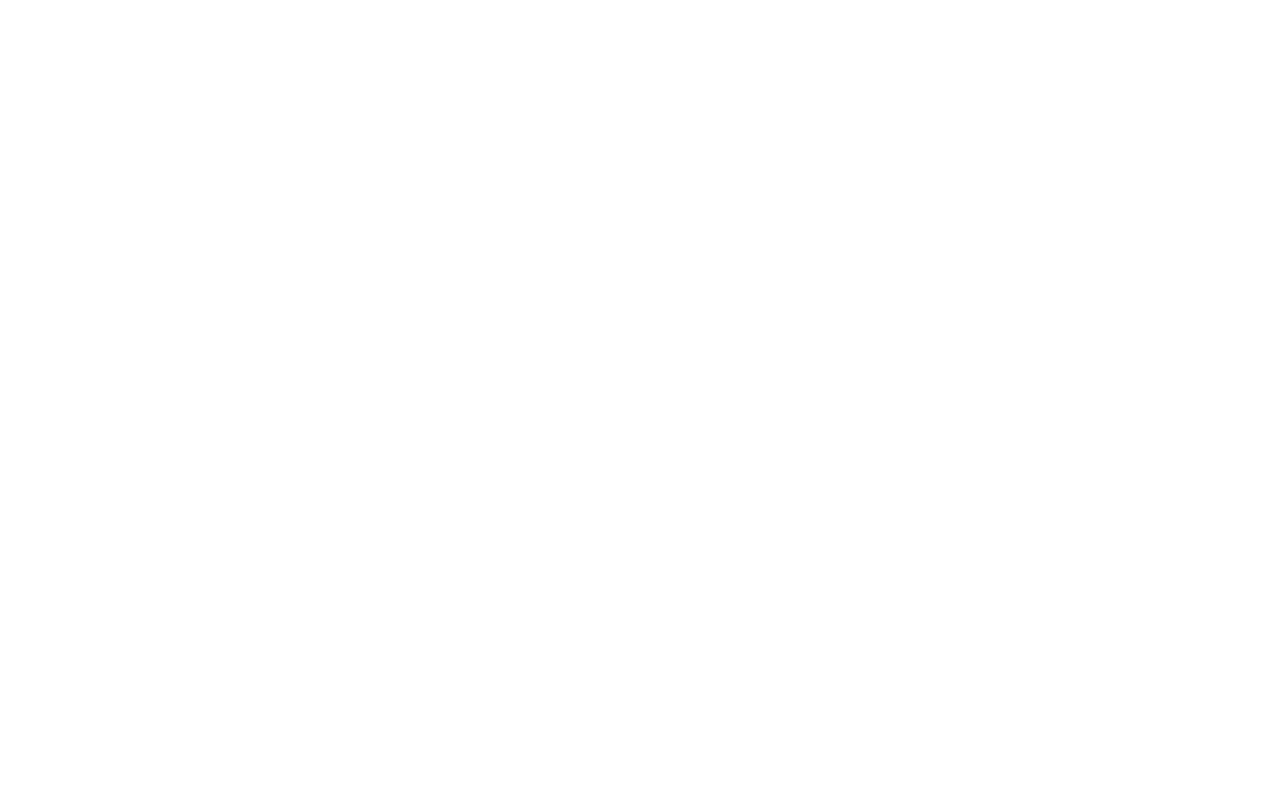
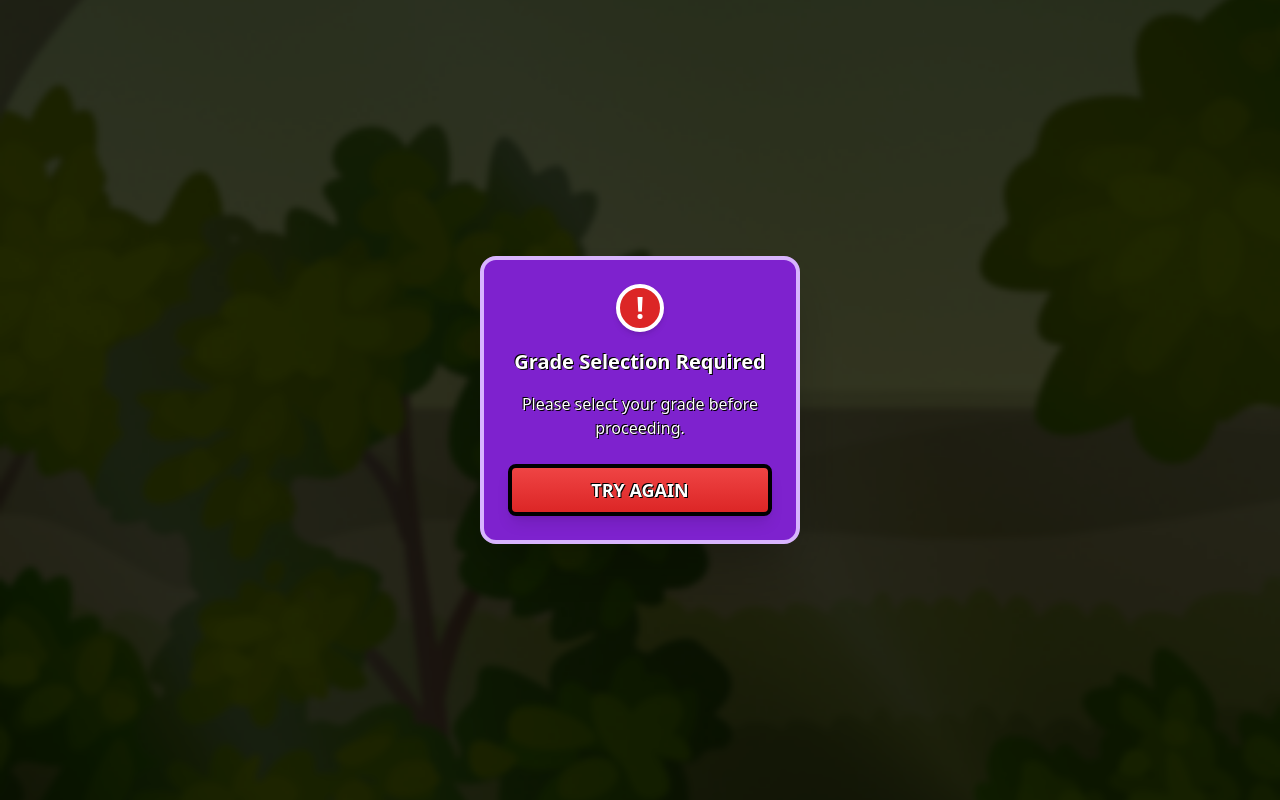
Before and after one commit to Sanduni4822/Gamification-Quiz-Web-site, a React (Vite) app: page /grade-selection in a window 1280 px wide. Before the commit this address had no page. Built offline with nearby package versions, Linux system fonts and the light colour scheme.

Commit message:
Created the GradeSelectionModel

```diff
--- a/src/App.jsx
+++ b/src/App.jsx
@@ -1,14 +1,15 @@
 import { BrowserRouter as Router, Routes, Route } from "react-router-dom";
 import Layout from "./components/Layout/Layout";
-import LoginPage from "./pages/LoginPage/LoginPage"; // Import the Login Page component
+import LoginPage from "./pages/LoginPage/LoginPage";
+import GradeSelectionPage from "./pages/GradeSelection/GradeSelectionPage";
 
 export default function App() {
   return (
     <Router>
       <Routes>
-        {/* Layout wraps all pages */}
         <Route path="/" element={<Layout />}>
-          <Route index element={<LoginPage />} /> {/* Default route (Login) */}
+          <Route index element={<LoginPage />} /> {/* Default (Login) */}
+          <Route path="grade-selection" element={<GradeSelectionPage />} /> {/* Grade Selection */}
         </Route>
       </Routes>
     </Router>
--- /dev/null
+++ b/src/pages/GradeSelection/GradeSelectionPage.jsx
@@ -0,0 +1,42 @@
+import React from "react";
+
+export default function GradeSelectionPage({ onClose }) {
+  return (
+    <div className="fixed inset-0 flex items-center justify-center bg-black bg-opacity-50 z-50">
+      <div className="bg-purple-700 p-6 rounded-2xl shadow-2xl w-80 max-w-sm text-center border-4 border-purple-300 relative">
+
+        {/* Alert Icon */}
+        <div className="flex items-center justify-center mb-4">
+          <div className="w-12 h-12 flex items-center justify-center bg-red-600 rounded-full border-4 border-white shadow-md">
+            <span className="text-white text-3xl font-bold">!</span>
+          </div>
+        </div>
+
+        {/* Title */}
+        <h2 className="text-white text-xl font-bold mb-4" style={{
+          textShadow: "1px 1px 0 black, -1px -1px 0 black"
+        }}>
+          Grade Selection Required
+        </h2>
+
+        {/* Message */}
+        <p className="text-white mb-6" style={{
+          textShadow: "1px 1px 0 black, -1px -1px 0 black"
+        }}>
+          Please select your grade before proceeding.
+        </p>
+
+        {/* Try Again Button */}
+        <button
+          onClick={onClose}
+          className="w-full bg-gradient-to-b from-red-500 to-red-600 text-white text-lg py-2 rounded-lg border-4 border-black shadow-lg hover:from-red-400 hover:to-red-500 active:scale-95 font-bold"
+          style={{
+            textShadow: "1px 1px 0 black, -1px -1px 0 black",
+          }}
+        >
+          TRY AGAIN
+        </button>
+      </div>
+    </div>
+  );
+}
--- a/src/pages/LoginPage/LoginPage.jsx
+++ b/src/pages/LoginPage/LoginPage.jsx
@@ -1,6 +1,14 @@
 import React from "react";
+import { useNavigate } from "react-router-dom";
 
 export default function LoginPage() {
+  const navigate = useNavigate();
+
+  // Navigate to GradeSelectionPage
+  const handleLogin = () => {
+    navigate("/grade-selection");
+  };
+
   return (
     <div className="h-screen flex items-center justify-center bg-cover bg-center px-4">
       <div className="bg-purple-600 p-6 rounded-2xl shadow-xl w-full max-w-sm text-center border-4 border-purple-300">
@@ -13,8 +21,8 @@
           placeholder="Your name"
           className="w-full bg-purple-500 text-lg px-4 py-2 rounded-lg mb-3 border border-purple-400 outline-none font-body placeholder-white"
           style={{
-            color: "white", // Input text color
-            textShadow: "1px 1px 0 black, -1px -1px 0 black", // White text with black outline
+            color: "white",
+            textShadow: "1px 1px 0 black, -1px -1px 0 black",
           }}
         />
         <input
@@ -41,8 +49,9 @@
           <option>Grade 3</option>
         </select>
 
-        {/* Button (Modified to match the style) */}
+        {/* Login Button */}
         <button
+          onClick={handleLogin} // Navigate on click
           className="w-full bg-gradient-to-b from-green-400 to-green-500 text-black text-lg py-2 rounded-lg border-4 border-black shadow-lg hover:from-green-300 hover:to-green-400 active:scale-95 font-button"
           style={{
             textShadow: "1px 1px 0 black, -1px -1px 0 black",
```
